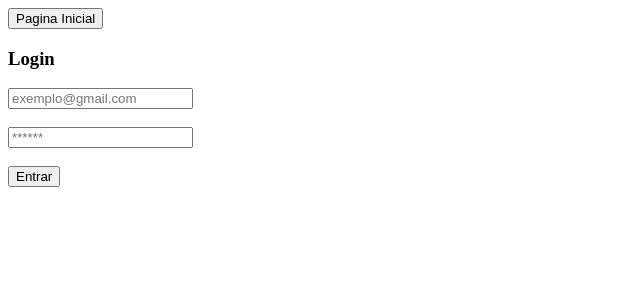
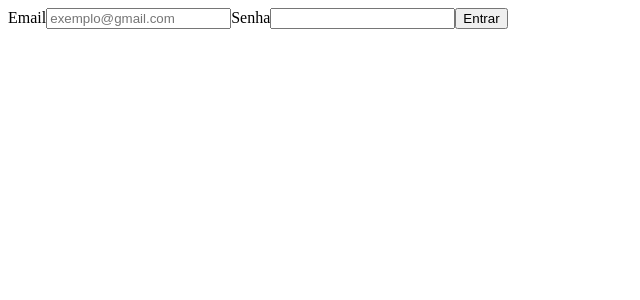
Before and after one commit to Vianahdev/REACT, a React (Create React App) app: page /login in a window 1280 px wide. Shown: the top 300 px of the page, without its empty margins (0-640 px from the left). Built offline with nearby package versions, Linux system fonts and the light colour scheme.

Commit message:
feat: add login page and form

```diff
--- a/src/app/pages/login/Login.tsx
+++ b/src/app/pages/login/Login.tsx
@@ -1,21 +1,38 @@
-import { useNavigate } from 'react-router-dom'
+/* import { useNavigate } from 'react-router-dom' */
+
+import { useState } from "react"
 
 
 export const Login = () =>{
-    const navigate = useNavigate();
+   /*  const navigate = useNavigate();
 
     const handleClick = () => {
         navigate('/pagina-inicial')
+    } */
+
+    const [email, setEmail] = useState('')
+    const [password, setPassword] = useState('')
+
+    const handleLogin = () => {
+        console.log(email)
+        console.log(password)
     }
 
     return (
+        <div>
+            <form action="">
+                <label htmlFor="">
+                    <span>Email</span>
+                    <input type="text" placeholder="exemplo@gmail.com" value={email} onChange={e => setEmail(e.target.value)}/>
+                </label>
 
-        <div>
-            <button onClick={handleClick}>Pagina Inicial</button>
-            <h3>Login</h3>
-            <input type="text" name="Login" id="txtLogin" placeholder="exemplo@gmail.com" /> <br/><br/>
-            <input type="text" name="Senha" id="txtSenha" placeholder="******"/><br/><br/>
-            <button>Entrar</button>
+                <label htmlFor="">
+                    <span>Senha</span>
+                    <input type="password" value={password} onChange={s => setPassword(s.target.value)}/>
+                </label>
+
+                <button type="button" onClick={handleLogin}>Entrar</button>
+            </form>
         </div>
     );
 }
```
